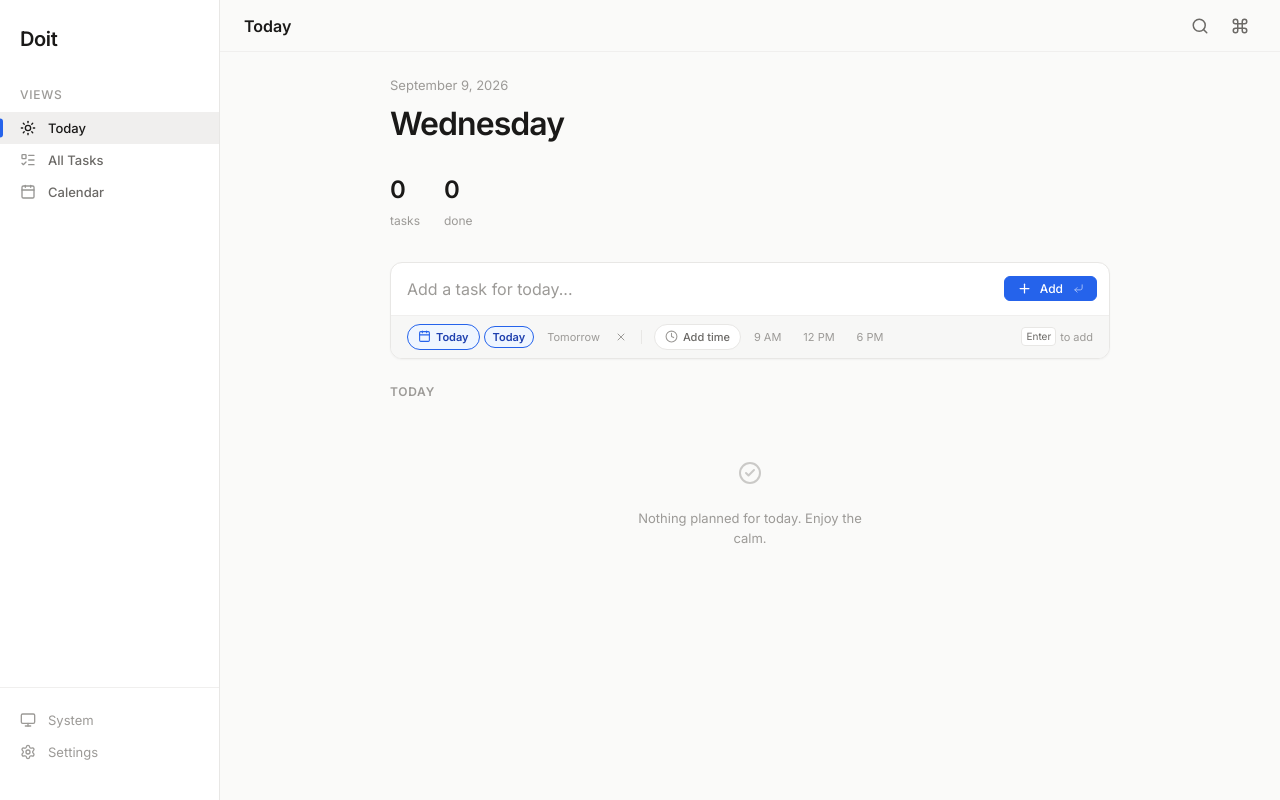
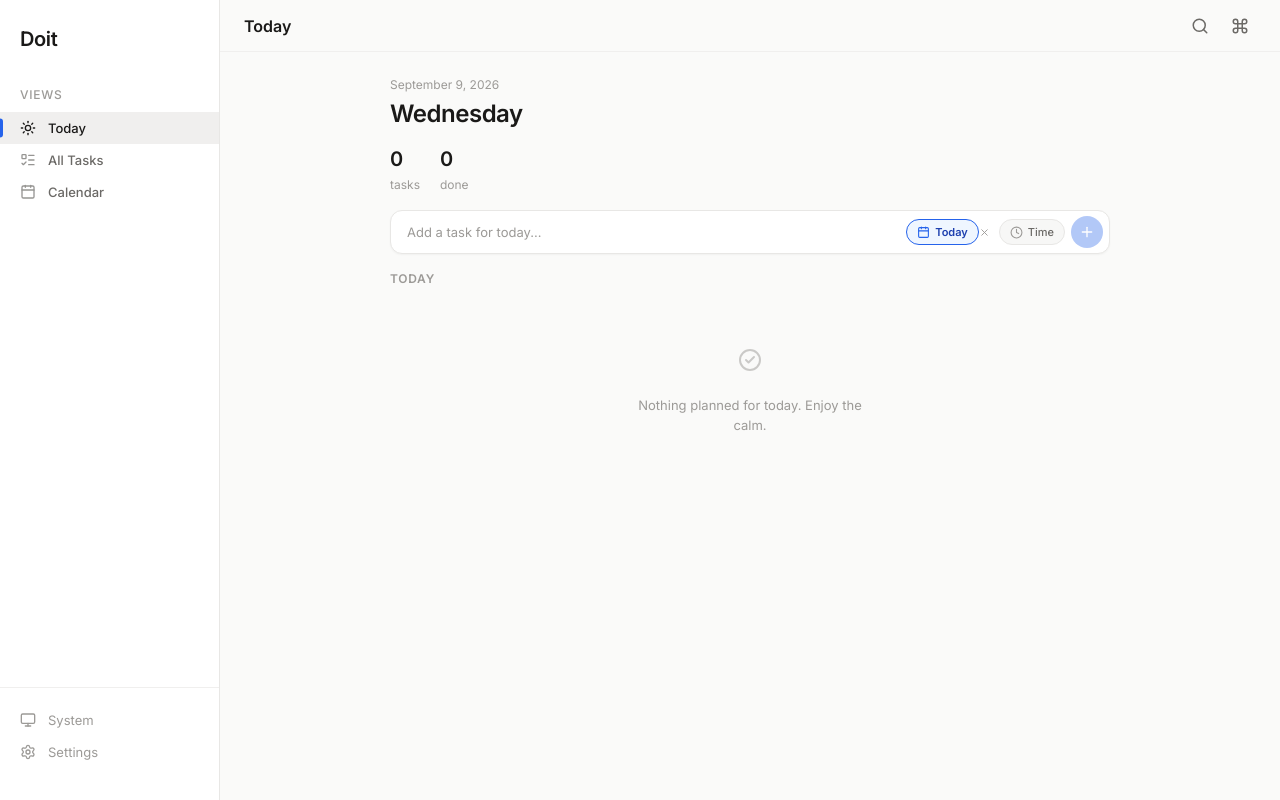
Before and after one commit to Surya-T-S/Doit, a React (Vite) app: page / in a window 1280 px wide. Built offline with nearby package versions, Linux system fonts and the light colour scheme.

Commit message:
refactor: streamline date and time placement to compact, space-efficient single-line design

```diff
--- a/src/components/tasks/QuickEntry.tsx
+++ b/src/components/tasks/QuickEntry.tsx
@@ -1,9 +1,9 @@
 import React, { useState, useCallback, useRef, useEffect } from 'react';
-import { Plus, Calendar, Clock, X, CornerDownLeft } from 'lucide-react';
+import { Plus, Calendar, Clock, X } from 'lucide-react';
 import { useTaskStore } from '../../stores/taskStore';
 import { useUIStore } from '../../stores/uiStore';
 import { useSettingsStore } from '../../stores/settingsStore';
-import { getTodayStr, getTomorrowStr, formatDate, formatTime } from '../../utils/dates';
+import { formatDate, formatTime } from '../../utils/dates';
 
 interface QuickEntryProps {
   defaultDueDate?: string | null;
@@ -21,9 +21,6 @@ export function QuickEntry({ defaultDueDate = null, placeholder = 'What needs to
   const addToast = useUIStore((s) => s.addToast);
   const timeFormat = useSettingsStore((s) => s.timeFormat);
   const use24h = timeFormat === '24h';
-
-  const todayStr = getTodayStr();
-  const tomorrowStr = getTomorrowStr();
 
   // Sync defaultDueDate if it changes
   useEffect(() => {
@@ -55,7 +52,6 @@ export function QuickEntry({ defaultDueDate = null, placeholder = 'What needs to
         duration: 2500,
       });
 
-      // Keep input focused for rapid multi-task entry
       inputRef.current?.focus();
     },
     [value, dueDate, dueTime, defaultDueDate, addTask, addToast, use24h]
@@ -78,8 +74,10 @@ export function QuickEntry({ defaultDueDate = null, placeholder = 'What needs to
   );
 
   return (
-    <div className={`quick-entry-card${isFocused || value ? ' focused' : ''}`}>
-      <div className="quick-entry-main">
+    <form
+      className={`quick-entry-bar${isFocused || value ? ' focused' : ''}`}
+      onSubmit={handleSubmit}
+    >
       <input
         ref={inputRef}
         className="quick-entry-input"
@@ -88,139 +86,87 @@ export function QuickEntry({ defaultDueDate = null, placeholder = 'What needs to
         value={value}
         onChange={(e) => setValue(e.target.value)}
         onFocus={() => setIsFocused(true)}
+        onBlur={() => setIsFocused(false)}
         onKeyDown={handleKeyDown}
         aria-label="Create a new task"
         autoComplete="off"
       />
 
-        <button
-          type="button"
-          className="btn btn-primary btn-sm quick-entry-submit-btn"
-          onClick={() => handleSubmit()}
-          disabled={!value.trim()}
-          title="Add task (Enter)"
-        >
-          <Plus size={15} />
-          <span>Add</span>
-          <CornerDownLeft size={11} className="key-hint" />
-        </button>
-      </div>
-
-      {/* Due Date & Time Controls - Dedicated, clean, zero clutter */}
-      <div className="quick-entry-toolbar">
-        <div className="quick-entry-meta-group">
-          {/* Due Date Picker */}
-          <div className="quick-pill-picker">
+      {/* Compact Inline Date & Time Controls - No wasted space */}
+      <div className="quick-entry-inline-actions">
+        {/* Due Date: single compact chip */}
+        <div className="quick-chip-wrapper">
           <label
-              className={`quick-meta-chip${dueDate ? ' active' : ''}`}
-              title="Set due date"
+            className={`quick-inline-chip${dueDate ? ' active' : ''}`}
+            title={dueDate ? `Due: ${formatDate(dueDate)} (click to change)` : 'Set due date'}
           >
             <Calendar size={13} className="chip-icon" />
-              <span className="chip-label">
-                {dueDate ? formatDate(dueDate) : 'Due date'}
-              </span>
+            <span className="chip-text">{dueDate ? formatDate(dueDate) : 'Date'}</span>
             <input
               type="date"
-                className="quick-hidden-input"
+              className="quick-native-hidden-input"
               value={dueDate || ''}
               onChange={(e) => setDueDate(e.target.value || null)}
             />
           </label>
-
-            {/* Quick 1-click Date Presets */}
-            <button
-              type="button"
-              className={`quick-preset-pill${dueDate === todayStr ? ' selected' : ''}`}
-              onClick={() => setDueDate(dueDate === todayStr ? null : todayStr)}
-            >
-              Today
-            </button>
-            <button
-              type="button"
-              className={`quick-preset-pill${dueDate === tomorrowStr ? ' selected' : ''}`}
-              onClick={() => setDueDate(dueDate === tomorrowStr ? null : tomorrowStr)}
-            >
-              Tomorrow
-            </button>
-
           {dueDate && (
             <button
               type="button"
-                className="quick-clear-btn"
-                onClick={() => setDueDate(null)}
-                title="Clear due date"
-                aria-label="Clear due date"
+              className="quick-chip-clear"
+              onClick={(e) => {
+                e.stopPropagation();
+                setDueDate(null);
+              }}
+              title="Clear date"
+              aria-label="Clear date"
             >
-                <X size={12} />
+              <X size={11} />
             </button>
           )}
         </div>
 
-          <div className="quick-toolbar-separator" />
-
-          {/* Due Time Picker */}
-          <div className="quick-pill-picker">
+        {/* Due Time: single compact chip */}
+        <div className="quick-chip-wrapper">
           <label
-              className={`quick-meta-chip${dueTime ? ' active' : ''}`}
-              title="Set due time"
+            className={`quick-inline-chip${dueTime ? ' active' : ''}`}
+            title={dueTime ? `Time: ${formatTime(dueTime, use24h)} (click to change)` : 'Set due time'}
           >
             <Clock size={13} className="chip-icon" />
-              <span className="chip-label">
-                {dueTime ? formatTime(dueTime, use24h) : 'Add time'}
-              </span>
+            <span className="chip-text">{dueTime ? formatTime(dueTime, use24h) : 'Time'}</span>
             <input
               type="time"
-                className="quick-hidden-input"
+              className="quick-native-hidden-input"
               value={dueTime || ''}
               onChange={(e) => setDueTime(e.target.value || null)}
             />
           </label>
-
-            {/* Quick 1-click Time Presets */}
-            {!dueTime && (
-              <>
-                <button
-                  type="button"
-                  className="quick-preset-pill"
-                  onClick={() => setDueTime('09:00')}
-                >
-                  9 AM
-                </button>
-                <button
-                  type="button"
-                  className="quick-preset-pill"
-                  onClick={() => setDueTime('12:00')}
-                >
-                  12 PM
-                </button>
-                <button
-                  type="button"
-                  className="quick-preset-pill"
-                  onClick={() => setDueTime('18:00')}
-                >
-                  6 PM
-                </button>
-              </>
-            )}
-
           {dueTime && (
             <button
               type="button"
-                className="quick-clear-btn"
-                onClick={() => setDueTime(null)}
-                title="Clear due time"
-                aria-label="Clear due time"
+              className="quick-chip-clear"
+              onClick={(e) => {
+                e.stopPropagation();
+                setDueTime(null);
+              }}
+              title="Clear time"
+              aria-label="Clear time"
             >
-                <X size={12} />
+              <X size={11} />
             </button>
           )}
         </div>
+
+        {/* Add task button */}
+        <button
+          type="submit"
+          className="quick-entry-btn-add"
+          disabled={!value.trim()}
+          title="Add task (Enter)"
+          aria-label="Add task"
+        >
+          <Plus size={16} />
+        </button>
       </div>
-
-        <div className="quick-entry-shortcut-hint">
-          <kbd>Enter</kbd> to add
-        </div>
-      </div>
-    </div>
+    </form>
   );
 }
--- a/src/index.css
+++ b/src/index.css
@@ -478,85 +478,54 @@ button {
    ============================================================ */
 
 /* --- Quick Entry --- */
-.quick-entry-card {
-  margin-bottom: var(--space-6);
+.quick-entry-bar {
+  display: flex;
+  align-items: center;
   background: var(--bg-primary);
   border: 1px solid var(--border-default);
   border-radius: var(--radius-xl);
+  padding: 4px 6px 4px var(--space-4);
+  gap: var(--space-2);
+  min-height: 44px;
+  margin-bottom: var(--space-4);
   box-shadow: var(--shadow-sm);
   transition: all var(--transition-fast);
-  overflow: hidden;
-}
-
-.quick-entry-card.focused {
+}
+
+.quick-entry-bar.focused {
   border-color: var(--accent);
   box-shadow: 0 0 0 3px var(--accent-subtle), var(--shadow-md);
-}
-
-.quick-entry-main {
-  display: flex;
-  align-items: center;
-  padding: var(--space-2) var(--space-3) var(--space-2) var(--space-4);
-  gap: var(--space-2);
 }
 
 .quick-entry-input {
   flex: 1;
   border: none;
   background: none;
-  font-size: var(--font-size-md);
-  color: var(--text-primary);
-  padding: var(--space-2) 0;
+  font-size: var(--font-size-sm);
+  color: var(--text-primary);
+  padding: var(--space-1) 0;
   outline: none;
+  min-width: 140px;
 }
 
 .quick-entry-input::placeholder {
   color: var(--text-tertiary);
 }
 
-.quick-entry-submit-btn {
-  display: inline-flex;
-  align-items: center;
-  gap: var(--space-1);
-  padding: 6px 14px;
-  font-size: var(--font-size-xs);
-  font-weight: var(--font-weight-medium);
-  border-radius: var(--radius-md);
+.quick-entry-inline-actions {
+  display: flex;
+  align-items: center;
+  gap: 6px;
   flex-shrink: 0;
 }
 
-.quick-entry-submit-btn .key-hint {
-  opacity: 0.6;
-  margin-left: 2px;
-}
-
-.quick-entry-toolbar {
-  display: flex;
-  align-items: center;
-  justify-content: space-between;
-  padding: var(--space-2) var(--space-4);
-  background: var(--bg-secondary);
-  border-top: 1px solid var(--border-subtle);
-  font-size: var(--font-size-xs);
-  gap: var(--space-3);
-  flex-wrap: wrap;
-}
-
-.quick-entry-meta-group {
-  display: flex;
-  align-items: center;
-  gap: var(--space-2);
-  flex-wrap: wrap;
-}
-
-.quick-pill-picker {
-  display: flex;
-  align-items: center;
-  gap: var(--space-1);
+.quick-chip-wrapper {
   position: relative;
-}
-
-.quick-meta-chip {
+  display: flex;
+  align-items: center;
+}
+
+.quick-inline-chip {
   display: inline-flex;
   align-items: center;
   gap: 5px;
@@ -564,36 +533,37 @@ button {
   font-size: 11px;
   font-weight: var(--font-weight-medium);
   color: var(--text-secondary);
-  background: var(--bg-primary);
+  background: var(--bg-secondary);
   border: 1px solid var(--border-default);
   border-radius: var(--radius-full);
   cursor: pointer;
   position: relative;
   transition: all var(--transition-fast);
-}
-
-.quick-meta-chip:hover {
+  white-space: nowrap;
+}
+
+.quick-inline-chip:hover {
   color: var(--text-primary);
   border-color: var(--border-hover);
   background: var(--bg-hover);
 }
 
-.quick-meta-chip.active {
+.quick-inline-chip.active {
   color: var(--accent-text);
   background: var(--accent-subtle);
   border-color: var(--accent);
   font-weight: var(--font-weight-semibold);
 }
 
-.quick-meta-chip .chip-icon {
-  color: var(--text-tertiary);
-}
-
-.quick-meta-chip.active .chip-icon {
+.quick-inline-chip .chip-icon {
+  color: var(--text-tertiary);
+}
+
+.quick-inline-chip.active .chip-icon {
   color: var(--accent);
 }
 
-.quick-hidden-input {
+.quick-native-hidden-input {
   position: absolute;
   inset: 0;
   opacity: 0;
@@ -602,31 +572,7 @@ button {
   cursor: pointer;
 }
 
-.quick-preset-pill {
-  padding: 3px 8px;
-  font-size: 11px;
-  color: var(--text-tertiary);
-  background: none;
-  border: 1px solid transparent;
-  border-radius: var(--radius-full);
-  cursor: pointer;
-  transition: all var(--transition-fast);
-}
-
-.quick-preset-pill:hover {
-  color: var(--text-primary);
-  background: var(--bg-primary);
-  border-color: var(--border-default);
-}
-
-.quick-preset-pill.selected {
-  color: var(--accent-text);
-  background: var(--accent-subtle);
-  border-color: var(--accent);
-  font-weight: var(--font-weight-semibold);
-}
-
-.quick-clear-btn {
+.quick-chip-clear {
   display: inline-flex;
   align-items: center;
   justify-content: center;
@@ -638,38 +584,38 @@ button {
   background: none;
   cursor: pointer;
   transition: all var(--transition-fast);
-}
-
-.quick-clear-btn:hover {
+  margin-left: -2px;
+}
+
+.quick-chip-clear:hover {
   color: var(--danger);
   background: var(--danger-subtle);
 }
 
-.quick-toolbar-separator {
-  width: 1px;
-  height: 14px;
-  background: var(--border-default);
-  margin: 0 var(--space-1);
-}
-
-.quick-entry-shortcut-hint {
-  color: var(--text-tertiary);
-  font-size: 11px;
-  display: flex;
-  align-items: center;
-  gap: 4px;
-  margin-left: auto;
-}
-
-.quick-entry-shortcut-hint kbd {
-  display: inline-block;
-  padding: 1px 4px;
-  font-size: 10px;
-  font-family: inherit;
-  background: var(--bg-primary);
-  border: 1px solid var(--border-default);
-  border-radius: var(--radius-sm);
-  color: var(--text-secondary);
+.quick-entry-btn-add {
+  display: inline-flex;
+  align-items: center;
+  justify-content: center;
+  width: 32px;
+  height: 32px;
+  border-radius: var(--radius-full);
+  background: var(--accent);
+  color: white;
+  border: none;
+  cursor: pointer;
+  transition: all var(--transition-fast);
+  flex-shrink: 0;
+}
+
+.quick-entry-btn-add:hover {
+  background: var(--accent-hover);
+  transform: scale(1.04);
+}
+
+.quick-entry-btn-add:disabled {
+  opacity: 0.35;
+  cursor: not-allowed;
+  transform: none;
 }
 
 /* --- Sort Toolbar --- */
@@ -787,37 +733,36 @@ button {
 .task-list {
   display: flex;
   flex-direction: column;
-  gap: var(--space-2);
-}
-
-/* --- Task Row as Visible, Focused Card --- */
+  gap: 6px;
+}
+
+/* --- Task Row as Visible, Focused, Compact Card --- */
 .task-row {
   display: flex;
   align-items: center;
   gap: var(--space-3);
-  padding: var(--space-3) var(--space-4);
+  padding: 8px var(--space-3);
   background: var(--bg-primary);
   border: 1px solid var(--border-default);
-  border-left: 4px solid var(--border-subtle);
-  border-radius: var(--radius-lg);
+  border-left: 3px solid var(--border-subtle);
+  border-radius: var(--radius-md);
   cursor: pointer;
   transition: all var(--transition-fast);
   position: relative;
-  min-height: 52px;
-  box-shadow: var(--shadow-sm);
+  min-height: 42px;
+  box-shadow: var(--shadow-xs);
 }
 
 .task-row:hover {
   background: var(--bg-hover);
   border-color: var(--border-hover);
-  box-shadow: var(--shadow-md);
-  transform: translateY(-1px);
+  box-shadow: var(--shadow-sm);
 }
 
 .task-row.selected {
   border-color: var(--accent);
   background: var(--bg-primary);
-  box-shadow: 0 0 0 2px var(--accent-subtle), var(--shadow-md);
+  box-shadow: 0 0 0 2px var(--accent-subtle);
 }
 
 .task-row.dragging {
@@ -865,7 +810,6 @@ button {
 
 .task-row.completed:hover {
   opacity: 0.85;
-  transform: none;
 }
 
 .task-drag-handle {
@@ -879,7 +823,7 @@ button {
   cursor: grab;
   flex-shrink: 0;
   transition: opacity var(--transition-fast);
-  margin-left: -4px;
+  margin-left: -2px;
 }
 
 .task-row:hover .task-drag-handle {
@@ -890,11 +834,11 @@ button {
   cursor: grabbing;
 }
 
-/* Checkbox - More visible, tactile */
+/* Checkbox - Tactile, clean */
 .task-checkbox {
   position: relative;
-  width: 20px;
-  height: 20px;
+  width: 18px;
+  height: 18px;
   flex-shrink: 0;
 }
 
@@ -908,10 +852,10 @@ button {
 }
 
 .task-checkbox-visual {
-  width: 20px;
-  height: 20px;
-  border: 2px solid var(--checkbox-border);
-  border-radius: 6px;
+  width: 18px;
+  height: 18px;
+  border: 1.5px solid var(--checkbox-border);
+  border-radius: 5px;
   display: flex;
   align-items: center;
   justify-content: center;
@@ -930,8 +874,8 @@ button {
 }
 
 .task-checkbox-visual .check-icon {
-  width: 13px;
-  height: 13px;
+  width: 12px;
+  height: 12px;
   color: white;
   opacity: 0;
   transform: scale(0.5);
@@ -945,33 +889,35 @@ button {
 
 /* Priority dot */
 .task-priority-dot {
-  width: 7px;
-  height: 7px;
+  width: 6px;
+  height: 6px;
   border-radius: var(--radius-full);
   flex-shrink: 0;
 }
 
-.task-priority-dot.urgent { background: var(--priority-urgent); box-shadow: 0 0 6px rgba(239, 68, 68, 0.4); }
-.task-priority-dot.high { background: var(--priority-high); box-shadow: 0 0 6px rgba(245, 158, 11, 0.4); }
+.task-priority-dot.urgent { background: var(--priority-urgent); }
+.task-priority-dot.high { background: var(--priority-high); }
 .task-priority-dot.medium { background: var(--priority-medium); }
 .task-priority-dot.low { background: var(--priority-low); }
 .task-priority-dot.none { display: none; }
 
-/* Task content - High contrast, focused typography */
+/* Task content - Single line flex with inline extras */
 .task-content {
   flex: 1;
   min-width: 0;
   display: flex;
-  flex-direction: column;
-  gap: 3px;
+  align-items: center;
+  gap: var(--space-2);
 }
 
 .task-title {
-  font-size: 15px;
+  font-size: 14px;
   font-weight: var(--font-weight-medium);
   color: var(--text-primary);
   line-height: 1.35;
-  word-break: break-word;
+  white-space: nowrap;
+  overflow: hidden;
+  text-overflow: ellipsis;
   letter-spacing: -0.01em;
 }
 
@@ -981,25 +927,34 @@ button {
   text-decoration-color: var(--text-tertiary);
 }
 
-.task-meta {
-  display: flex;
-  align-items: center;
-  gap: var(--space-2);
-  flex-wrap: wrap;
-}
-
-/* Schedule Badge (Due Date + Time) - Very visible and focused */
+.task-inline-extras {
+  display: inline-flex;
+  align-items: center;
+  gap: 6px;
+  flex-shrink: 0;
+}
+
+/* Schedule Wrap (Right-aligned Date & Time) */
+.task-schedule-wrap {
+  margin-left: auto;
+  flex-shrink: 0;
+  display: flex;
+  align-items: center;
+}
+
+/* Schedule Badge (Due Date + Time) - Compact, clean, prominent */
 .task-schedule-badge {
   display: inline-flex;
   align-items: center;
   gap: 4px;
-  padding: 2px 8px;
+  padding: 2px 7px;
   font-size: 11px;
   font-weight: var(--font-weight-medium);
   color: var(--text-secondary);
   background: var(--bg-secondary);
   border: 1px solid var(--border-subtle);
   border-radius: var(--radius-full);
+  white-space: nowrap;
   transition: all var(--transition-fast);
 }
 
@@ -1009,13 +964,14 @@ button {
 }
 
 .task-schedule-badge .schedule-sep {
-  opacity: 0.5;
+  opacity: 0.4;
+  margin: 0 1px;
 }
 
 .task-schedule-badge.due-today {
   color: var(--accent-text);
   background: var(--accent-subtle);
-  border-color: rgba(59, 130, 246, 0.25);
+  border-color: rgba(59, 130, 246, 0.2);
   font-weight: var(--font-weight-semibold);
 }
 
@@ -1025,8 +981,8 @@ button {
 
 .task-schedule-badge.overdue {
   color: var(--danger);
-  background: rgba(239, 68, 68, 0.1);
-  border-color: rgba(239, 68, 68, 0.25);
+  background: rgba(239, 68, 68, 0.08);
+  border-color: rgba(239, 68, 68, 0.2);
   font-weight: var(--font-weight-semibold);
 }
 
@@ -1035,48 +991,50 @@ button {
 }
 
 .task-meta-item {
-  display: flex;
+  display: inline-flex;
   align-items: center;
   gap: 3px;
-  font-size: 11px;
+  font-size: 10px;
   color: var(--text-tertiary);
 }
 
 .task-meta-item .meta-icon {
-  width: 11px;
-  height: 11px;
+  width: 10px;
+  height: 10px;
   flex-shrink: 0;
 }
 
 .duration-pill {
-  padding: 1px 6px;
-  background: var(--bg-tertiary);
+  padding: 1px 5px;
+  background: var(--bg-secondary);
+  border: 1px solid var(--border-subtle);
   border-radius: var(--radius-sm);
   color: var(--text-secondary);
-  font-size: 11px;
+  font-size: 10px;
 }
 
 .task-tag {
   display: inline-flex;
   align-items: center;
-  padding: 1px 6px;
+  padding: 1px 5px;
   font-size: 10px;
   font-weight: var(--font-weight-medium);
   color: var(--text-secondary);
-  background: var(--bg-tertiary);
+  background: var(--bg-secondary);
+  border: 1px solid var(--border-subtle);
   border-radius: var(--radius-full);
 }
 
 .task-subtask-progress {
-  display: flex;
-  align-items: center;
-  gap: 4px;
-  font-size: 11px;
+  display: inline-flex;
+  align-items: center;
+  gap: 3px;
+  font-size: 10px;
   color: var(--text-tertiary);
 }
 
 .subtask-bar {
-  width: 36px;
+  width: 28px;
   height: 3px;
   background: var(--bg-tertiary);
   border-radius: var(--radius-full);
@@ -1093,7 +1051,7 @@ button {
 .task-actions {
   display: flex;
   align-items: center;
-  gap: var(--space-1);
+  gap: 2px;
   opacity: 0;
   transition: opacity var(--transition-fast);
   flex-shrink: 0;
@@ -1107,9 +1065,9 @@ button {
   display: flex;
   align-items: center;
   justify-content: center;
-  width: 28px;
-  height: 28px;
-  border-radius: var(--radius-md);
+  width: 26px;
+  height: 26px;
+  border-radius: var(--radius-sm);
   color: var(--text-tertiary);
   transition: all var(--transition-fast);
   border: none;
@@ -1128,8 +1086,8 @@ button {
 }
 
 .task-action-btn .action-icon {
-  width: 14px;
-  height: 14px;
+  width: 13px;
+  height: 13px;
 }
 
 /* ============================================================
@@ -2223,49 +2181,49 @@ button {
    ============================================================ */
 
 .today-greeting {
-  margin-bottom: var(--space-6);
+  margin-bottom: var(--space-3);
 }
 
 .today-date {
-  font-size: var(--font-size-sm);
-  color: var(--text-tertiary);
-  margin-bottom: var(--space-1);
+  font-size: var(--font-size-xs);
+  color: var(--text-tertiary);
+  margin-bottom: 2px;
 }
 
 .today-title {
-  font-size: var(--font-size-2xl);
-  font-weight: var(--font-weight-semibold);
-  color: var(--text-primary);
-  letter-spacing: -0.03em;
-}
-
-.today-summary {
-  display: flex;
-  gap: var(--space-6);
-  margin-bottom: var(--space-8);
-  flex-wrap: wrap;
-}
-
-.today-stat {
-  display: flex;
-  flex-direction: column;
-  gap: var(--space-1);
-}
-
-.today-stat-value {
   font-size: var(--font-size-xl);
   font-weight: var(--font-weight-semibold);
   color: var(--text-primary);
   letter-spacing: -0.02em;
 }
 
+.today-summary {
+  display: flex;
+  gap: var(--space-5);
+  margin-bottom: var(--space-4);
+  flex-wrap: wrap;
+}
+
+.today-stat {
+  display: flex;
+  flex-direction: column;
+  gap: 2px;
+}
+
+.today-stat-value {
+  font-size: var(--font-size-lg);
+  font-weight: var(--font-weight-semibold);
+  color: var(--text-primary);
+  letter-spacing: -0.02em;
+}
+
 .today-stat-label {
   font-size: var(--font-size-xs);
   color: var(--text-tertiary);
 }
 
 .today-section {
-  margin-bottom: var(--space-8);
+  margin-bottom: var(--space-5);
 }
 
 .today-section-title {
```
Also changed, not shown: src/components/tasks/TaskRow.tsx (+41 -36 lines). Lines whose indentation alone changed are shown as unchanged.
